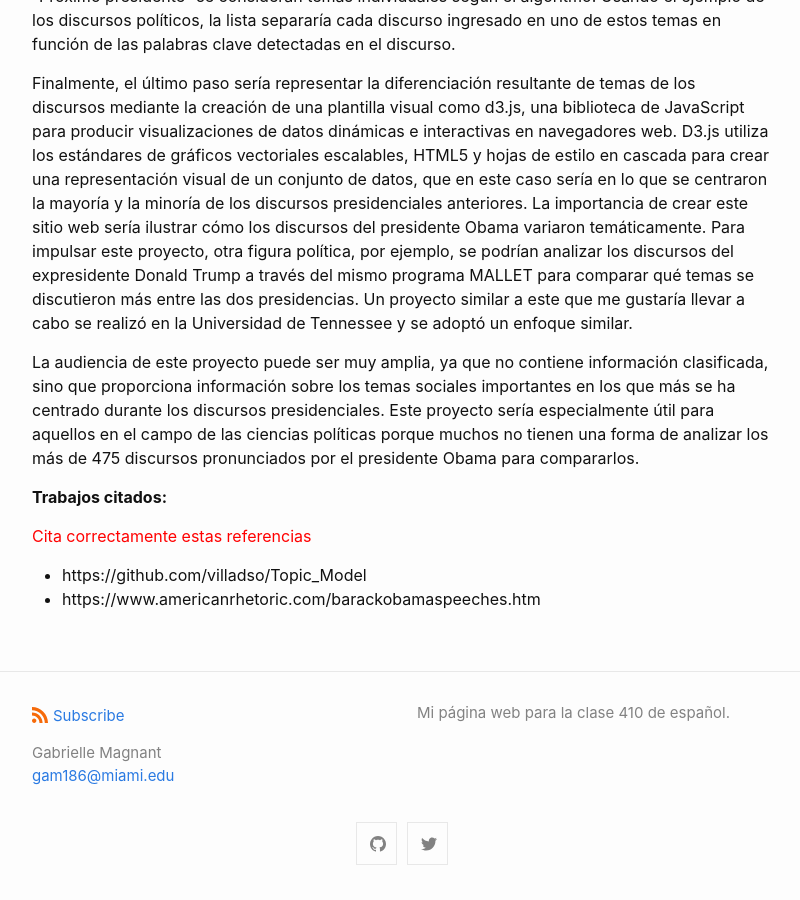
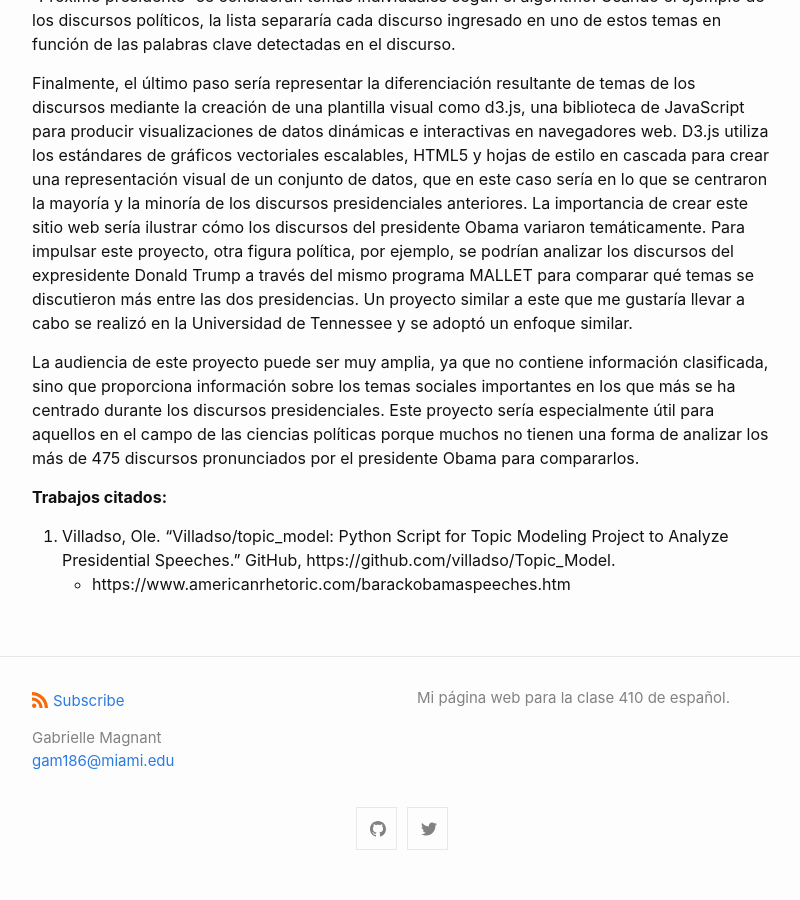
Before and after one commit to gmagnant00/gmagnant00.github.io, a Jekyll site: the page built from _posts/2021-09-08-ensayo1.md, in a window 1280 px wide and 900 px high, scrolled down 1195 px. Shown: the whole window, without its empty margins (238-1038 px from the left). Built offline with Jekyll 4.4.1, drawn with Linux system fonts in a browser that asks for light colours.

Commit message:
Update 2021-09-08-ensayo1.md

```diff
--- a/_posts/2021-09-08-ensayo1.md
+++ b/_posts/2021-09-08-ensayo1.md
@@ -22,7 +22,6 @@ La audiencia de este proyecto puede ser muy amplia, ya que no contiene informaci
 
 **Trabajos citados:**
 
-<span style="color:red;">Cita correctamente estas referencias</span>
 
-* https://github.com/villadso/Topic_Model
+1. Villadso, Ole. “Villadso/topic_model: Python Script for Topic Modeling Project to Analyze Presidential Speeches.” GitHub, https://github.com/villadso/Topic_Model.
 * https://www.americanrhetoric.com/barackobamaspeeches.htm
```
